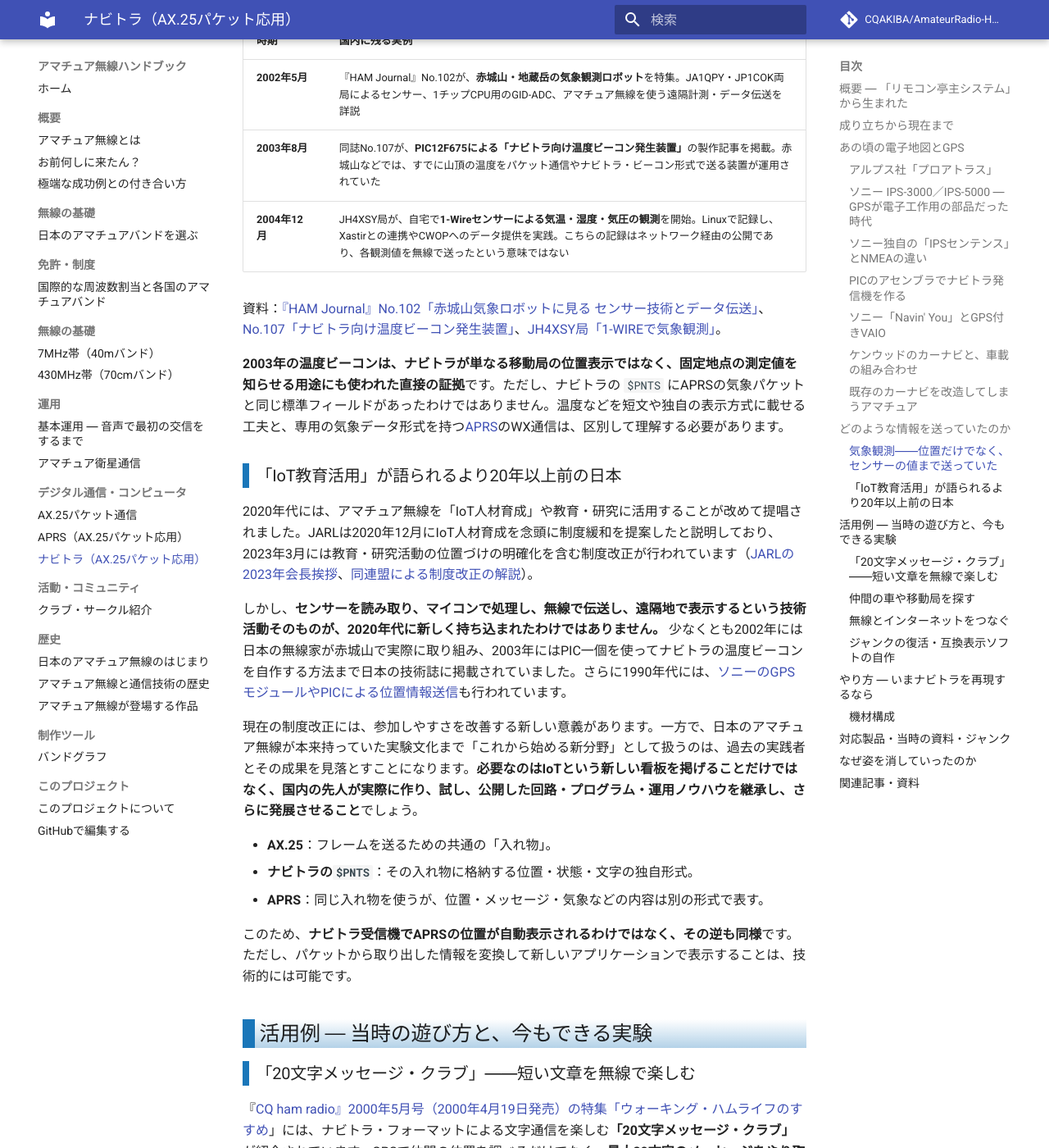
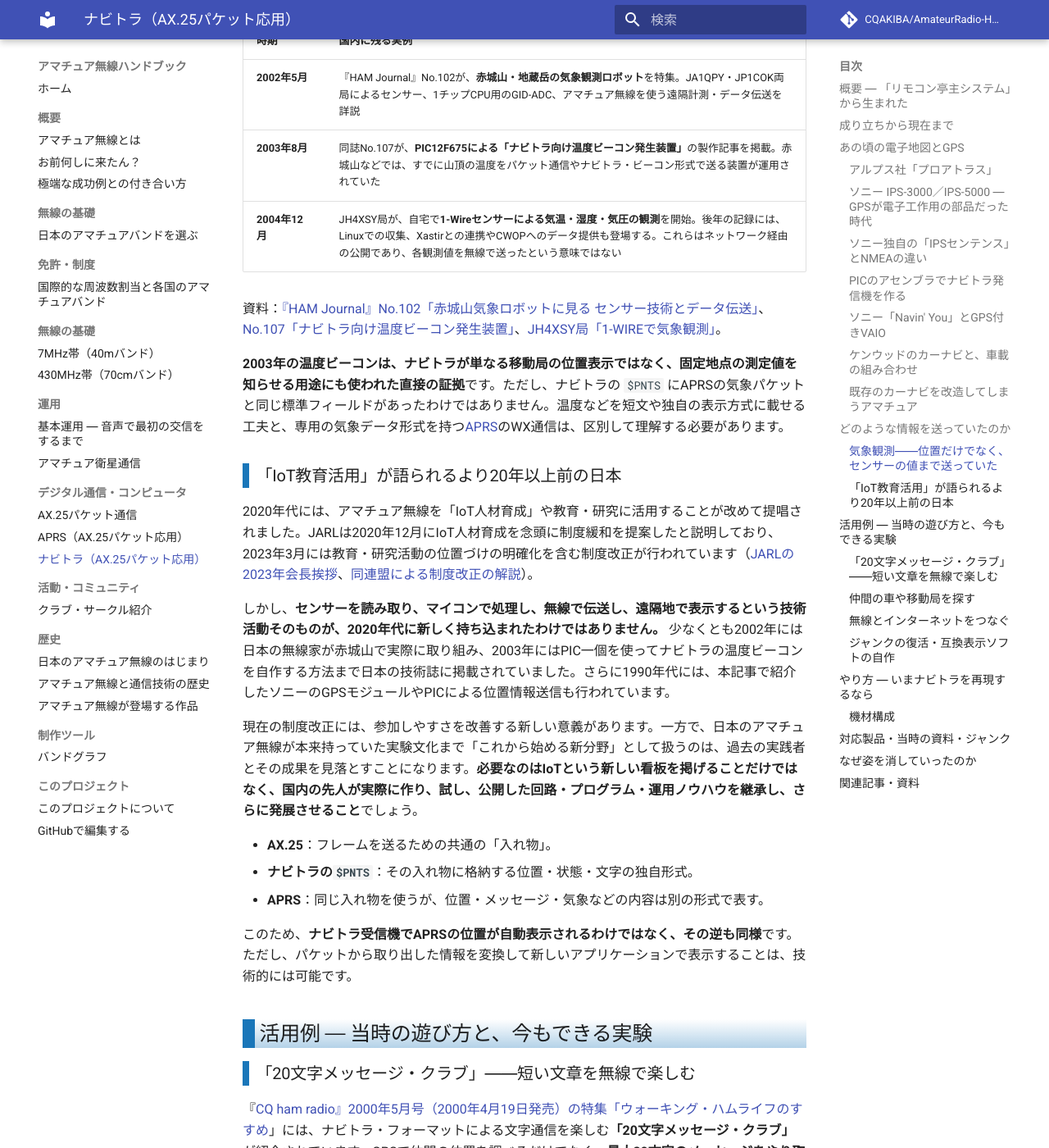
Before and after one commit to CQAKIBA/AmateurRadio-Handbook, an MkDocs documentation site: the page built from docs/07_デジタル通信・コンピュータ/ナビトラ.md, in a window 1280 px wide and 1400 px high, scrolled down 6112 px. Shown: the whole window at 82% size. Built offline with MkDocs 1.6.1 and Material for MkDocs 9.7.7, drawn with Linux system fonts in a browser that asks for light colours; comment, search, counter and statistics services are not loaded.

Commit message:
docs: 2004年観測開始と後年のCWOP連携を区別して記述

```diff
--- a/docs/07_デジタル通信・コンピュータ/ナビトラ.md
+++ b/docs/07_デジタル通信・コンピュータ/ナビトラ.md
@@ -128,7 +128,7 @@ CQ出版社の解説では、**16種類のアイコンと、アルファベッ
 | --- | --- |
 | **2002年5月** | 『HAM Journal』No.102が、**赤城山・地蔵岳の気象観測ロボット**を特集。JA1QPY・JP1COK両局によるセンサー、1チップCPU用のGID-ADC、アマチュア無線を使う遠隔計測・データ伝送を詳説 |
 | **2003年8月** | 同誌No.107が、**PIC12F675による「ナビトラ向け温度ビーコン発生装置」**の製作記事を掲載。赤城山などでは、すでに山頂の温度をパケット通信やナビトラ・ビーコン形式で送る装置が運用されていた |
-| **2004年12月** | JH4XSY局が、自宅で**1-Wireセンサーによる気温・湿度・気圧の観測**を開始。Linuxで記録し、Xastirとの連携やCWOPへのデータ提供を実践。こちらの記録はネットワーク経由の公開であり、各観測値を無線で送ったという意味ではない |
+| **2004年12月** | JH4XSY局が、自宅で**1-Wireセンサーによる気温・湿度・気圧の観測**を開始。後年の記録には、Linuxでの収集、Xastirとの連携やCWOPへのデータ提供も登場する。これらはネットワーク経由の公開であり、各観測値を無線で送ったという意味ではない |
 
 資料：[『HAM Journal』No.102「赤城山気象ロボットに見る センサー技術とデータ伝送」](https://www.cqpub.co.jp/HAMJournal/contents/102/HAMJ_102.htm)、[No.107「ナビトラ向け温度ビーコン発生装置」](https://www.cqpub.co.jp/HAMJournal/contents/107/HAMJ_107.htm)、[JH4XSY局「1-WIREで気象観測」](https://www.asahi-net.or.jp/~sx7h-iwmt/jh4xsy/wx.html)。
 
@@ -138,7 +138,7 @@ CQ出版社の解説では、**16種類のアイコンと、アルファベッ
 
 2020年代には、アマチュア無線を「IoT人材育成」や教育・研究に活用することが改めて提唱されました。JARLは2020年12月にIoT人材育成を念頭に制度緩和を提案したと説明しており、2023年3月には教育・研究活動の位置づけの明確化を含む制度改正が行われています（[JARLの2023年会長挨拶](https://www.jarl.org/Japanese/4_jarl/4-1_Soshiki/jg1ktc_Kaichou_aisatu.html)、[同連盟による制度改正の解説](https://www.jarl.org/Japanese/2_Joho/2-2_Regulation/wireless_seido.html)）。
 
-しかし、**センサーを読み取り、マイコンで処理し、無線で伝送し、遠隔地で表示するという技術活動そのものが、2020年代に新しく持ち込まれたわけではありません。** 少なくとも2002年には日本の無線家が赤城山で実際に取り組み、2003年にはPIC一個を使ってナビトラの温度ビーコンを自作する方法まで日本の技術誌に掲載されていました。さらに1990年代には、[ソニーのGPSモジュールやPICによる位置情報送信](#ソニー-ips-3000ips-5000--gpsが電子工作用の部品だった時代)も行われています。
+しかし、**センサーを読み取り、マイコンで処理し、無線で伝送し、遠隔地で表示するという技術活動そのものが、2020年代に新しく持ち込まれたわけではありません。** 少なくとも2002年には日本の無線家が赤城山で実際に取り組み、2003年にはPIC一個を使ってナビトラの温度ビーコンを自作する方法まで日本の技術誌に掲載されていました。さらに1990年代には、本記事で紹介したソニーのGPSモジュールやPICによる位置情報送信も行われています。
 
 現在の制度改正には、参加しやすさを改善する新しい意義があります。一方で、日本のアマチュア無線が本来持っていた実験文化まで「これから始める新分野」として扱うのは、過去の実践者とその成果を見落とすことになります。**必要なのはIoTという新しい看板を掲げることだけではなく、国内の先人が実際に作り、試し、公開した回路・プログラム・運用ノウハウを継承し、さらに発展させること**でしょう。
 
```
